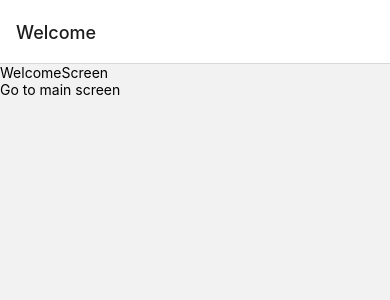
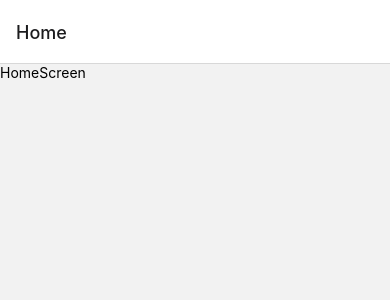
Before and after one commit to binitjhattn/Expo-app, a React Native app: screen / in a window 390 px wide. Shown: the top 300 px of the page. Built offline with nearby package versions, Linux system fonts and the light colour scheme.

Commit message:
redux integration

```diff
--- a/App.js
+++ b/App.js
@@ -1,27 +1,19 @@
-import { StatusBar } from "expo-status-bar";
-import { StyleSheet, Text, View } from "react-native";
 
-import { NavigationContainer } from "@react-navigation/native";
-import { createNativeStackNavigator } from "@react-navigation/native-stack";
+import { StyleSheet } from "react-native";
 
-import HomeScreen from "./screens/HomeScreen";
-import WelcomeScreen from "./screens/WelcomeScreen";
+import MainApp from "./MainApp";
 import { Provider } from "react-redux";
 import { persistor, store } from "./redux/store";
 import { PersistGate } from "redux-persist/integration/react";
-
-const Stack = createNativeStackNavigator();
+import { SafeAreaProvider } from "react-native-safe-area-context";
 
 export default function App() {
   return (
     <Provider store={store}>
       <PersistGate loading={null} persistor={persistor}>
-        <NavigationContainer>
-          <Stack.Navigator>
-            <Stack.Screen name="Welcome" component={WelcomeScreen} />
-            <Stack.Screen name="Home" component={HomeScreen} />
-          </Stack.Navigator>
-        </NavigationContainer>
+        <SafeAreaProvider>
+          <MainApp />
+        </SafeAreaProvider>
       </PersistGate>
     </Provider>
   );
--- /dev/null
+++ b/MainApp.js
@@ -0,0 +1,26 @@
+import React from "react";
+import { NavigationContainer } from "@react-navigation/native";
+import { createNativeStackNavigator } from "@react-navigation/native-stack";
+import { useSelector } from "react-redux";
+import WelcomeScreen from "./screens/WelcomeScreen";
+import HomeScreen from "./screens/HomeScreen";
+
+const Stack = createNativeStackNavigator();
+
+const MainApp = () => {
+  const isLoggedIn = useSelector((state) => state.login.isLoggedIn);
+  console.log('isLoggedIn ====>>>>', isLoggedIn);
+
+  return (
+    <NavigationContainer>
+      <Stack.Navigator>
+        {!isLoggedIn && (
+          <Stack.Screen name="Welcome" component={WelcomeScreen} />
+        )}
+        <Stack.Screen name="Home" component={HomeScreen} />
+      </Stack.Navigator>
+    </NavigationContainer>
+  );
+};
+
+export default MainApp;
--- a/package.json
+++ b/package.json
@@ -14,6 +14,7 @@
     "@react-navigation/native": "^6.1.17",
     "@react-navigation/native-stack": "^6.9.26",
     "expo": "~50.0.17",
+    "expo-apple-authentication": "~6.3.0",
     "expo-status-bar": "~1.11.1",
     "react": "18.2.0",
     "react-dom": "18.2.0",
--- a/redux/reducers/loginReducer.js
+++ b/redux/reducers/loginReducer.js
@@ -2,7 +2,7 @@
 import { IS_LOGGED_IN } from "../actionTypes/actionTypes";
 
 const initialState = {
-  isLoggedIn: false,
+  isLoggedIn: true,
 };
 
 const loginReducer = (state = initialState, action) => {
--- a/screens/WelcomeScreen.js
+++ b/screens/WelcomeScreen.js
@@ -1,15 +1,21 @@
 import { useNavigation } from "@react-navigation/native";
 import React from "react";
 import {View,Text,TouchableOpacity} from "react-native";
+import { useDispatch } from "react-redux";
+import { handleIsLoggedIn } from "../redux/actions/action";
 
 const WelcomeScreen = () => {
+    const dispatch = useDispatch();
     const navigation = useNavigation();
     const goToNavigationScreen = () => navigation.navigate('Home');
     return(
         <View>
             <Text>WelcomeScreen</Text>
 
-            <TouchableOpacity onPress={goToNavigationScreen}>
+            <TouchableOpacity onPress={() => {
+                goToNavigationScreen();
+                dispatch(handleIsLoggedIn(true))
+            }}>
                 <Text>Go to main screen</Text>
             </TouchableOpacity>
         </View>
```
